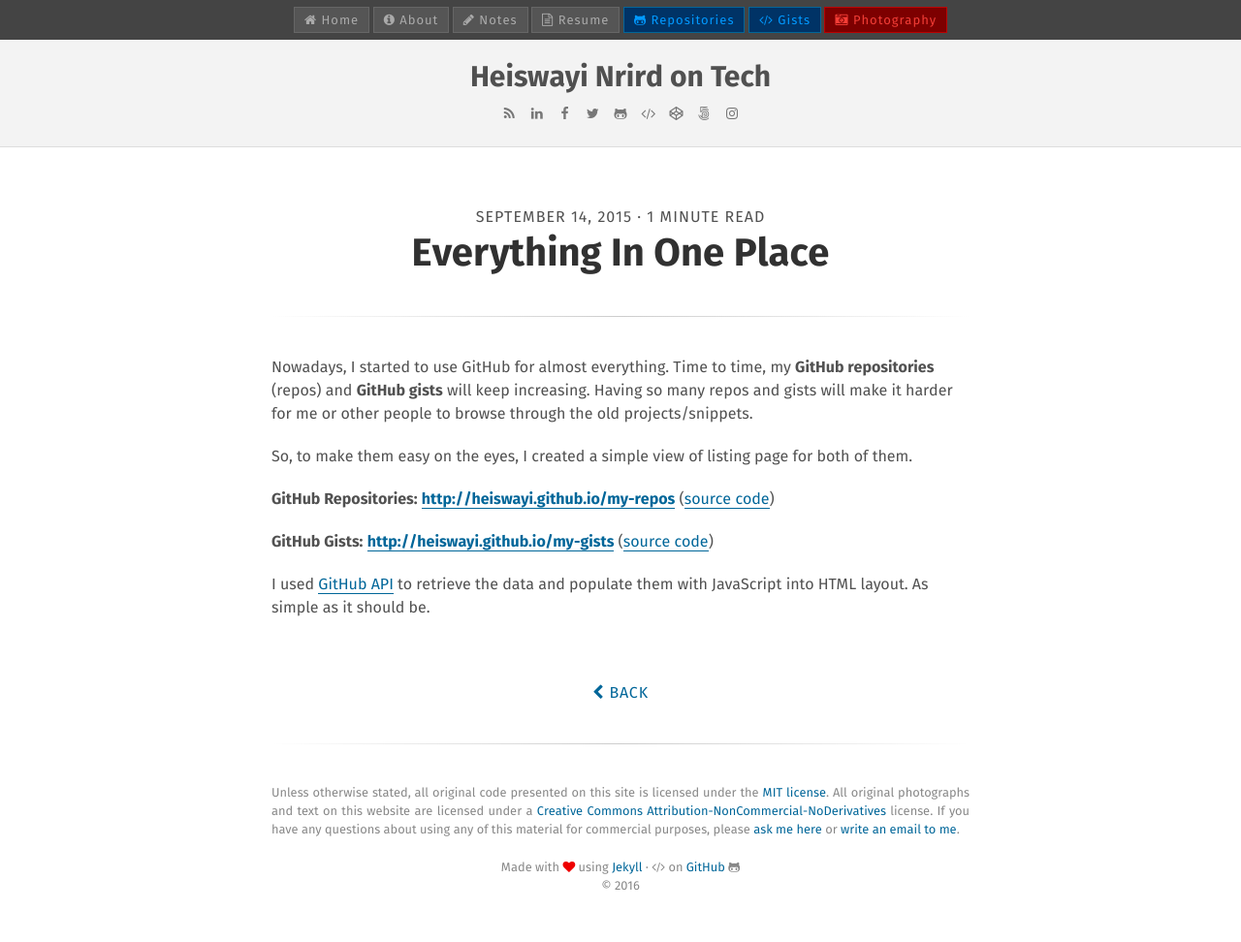
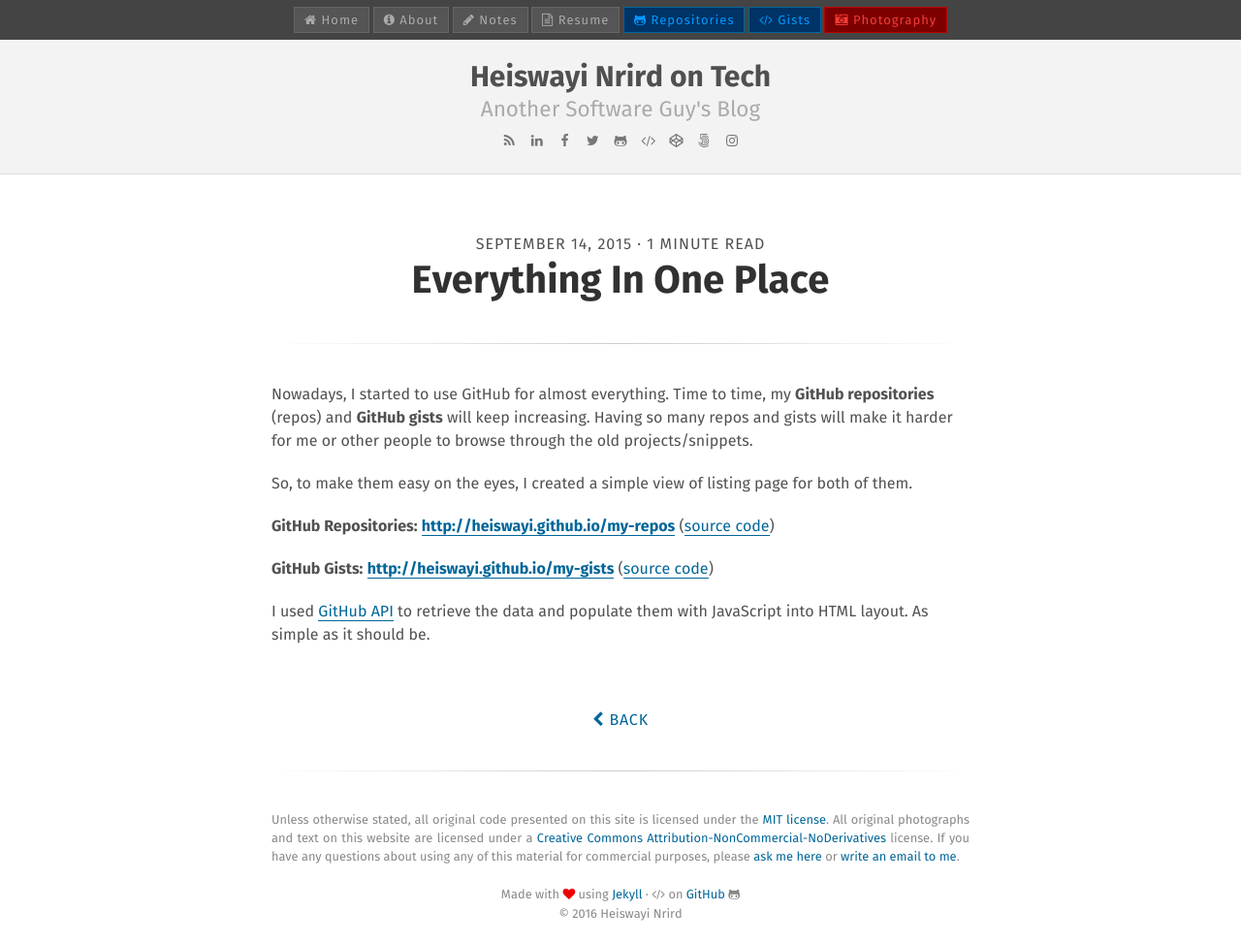
Before and after one commit to x-axis/heiswayi.github.io, a Jekyll site: the page built from _posts/2015-09-14-everything-in-one-place.md, in a window 1280 px wide. Shown: the whole page at 97% size. Built offline with Jekyll 4.4.1, drawn with Linux system fonts in a browser that asks for light colours; nearby versions of some CDN libraries; Markdown is read by kramdown in place of the engine named in the settings; before the commit the page ends 944 px from its top, so only the background shows below that; some of the changed lines change nothing that is shown.

Commit message:
Update configs

```diff
--- a/_config.yml
+++ b/_config.yml
@@ -1,24 +1,24 @@
 # Site settings
 # =============
 title: "Heiswayi Nrird on Tech"
-#tagline: Another Software Guy's Blog
+tagline: Another Software Guy's Blog
 email: hnrird@gmail.com
 description: "1+1=3 is always TRUE in my world, a balance between binary and reality."
 baseurl: "" # the subpath of your site, e.g. /blog
-url: "http://localhost:4000" # the base hostname & protocol for your site
+url: "http://heiswayi.github.io" # the base hostname & protocol for your site
 
-#author:
-#  name: Heiswayi Nrird
-#  email: hnrird@gmail.com
-#  url: http://heiswayi.github.io/about.html
+author:
+  name: Heiswayi Nrird
+  email: hnrird@gmail.com
+  url: http://heiswayi.github.io/about.html
 
-#github:
-#  repo: https://github.com/heiswayi/heiswayi.github.io
+github:
+  repo: https://github.com/heiswayi/heiswayi.github.io
 
-#twitter:
-#  username: HeiswayiNrird
+twitter:
+  username: HeiswayiNrird
 
-#google_analytics: UA-58296043-7
+google_analytics: UA-58296043-7
 
 # Build settings
 # ==============
@@ -34,7 +34,6 @@
   extensions: ["no_intra_emphasis", "fenced_code_blocks", "autolink", "tables", "with_toc_data"]
 highlighter: pygments
 
-#exclude: [README.md, LICENSE.md]
-#permalink: none
-#timezone: Asia/Kuala_Lumpur
-#version: 2.2
+exclude: [README.md, LICENSE.md]
+permalink: none
+timezone: Asia/Kuala_Lumpur
```
